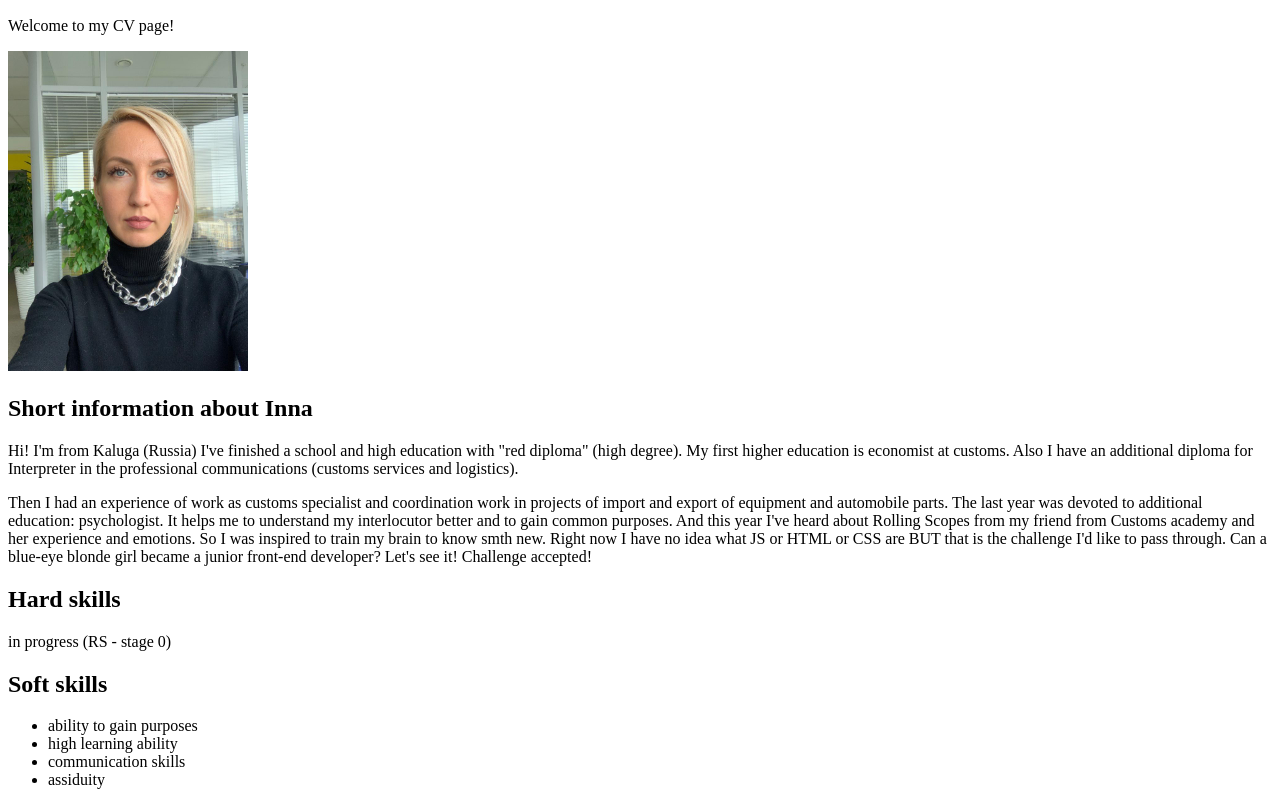
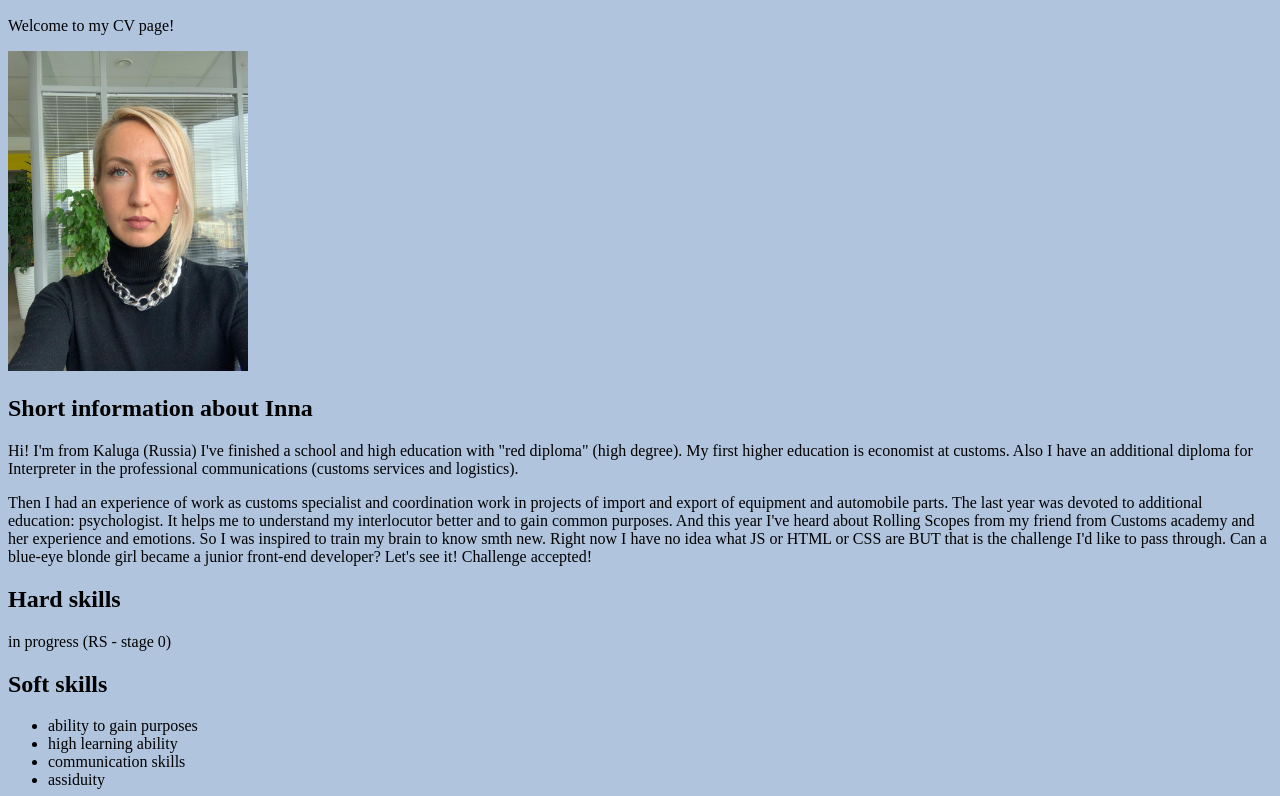
Before and after one commit to inovitskaya/rsschool-cv, a plain HTML site: page index.html in a window 1280 px wide. Shown: the part 153-949 px from the top of the page. Drawn offline with Linux system fonts and the light colour scheme.

Commit message:
fix: add color

```diff
--- a/index.html
+++ b/index.html
@@ -16,7 +16,7 @@
 
 </head>
 
-<body>
+<body bgcolor="LightsteelBlue">
     <main>
     <section>
        <h2> Short information about Inna</h2>
```
